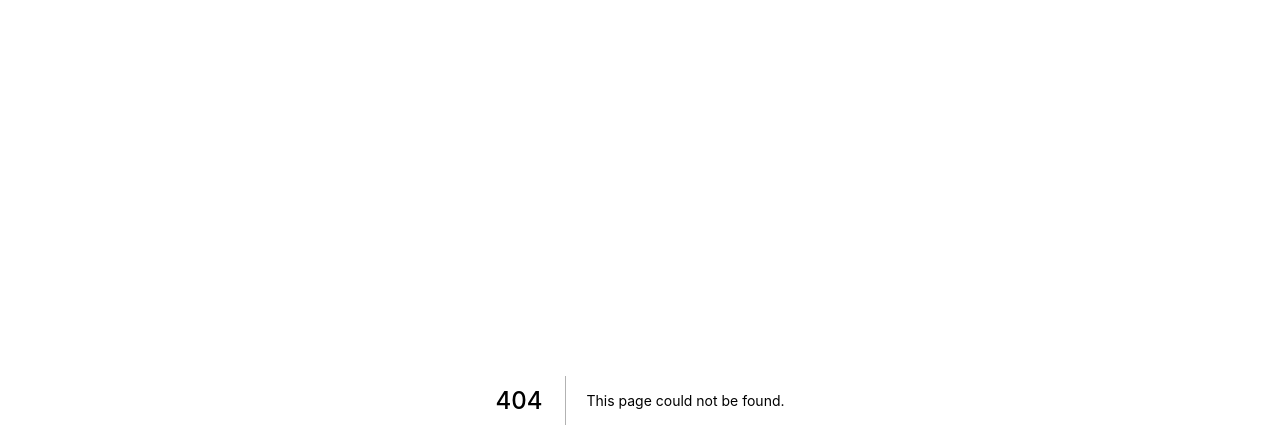
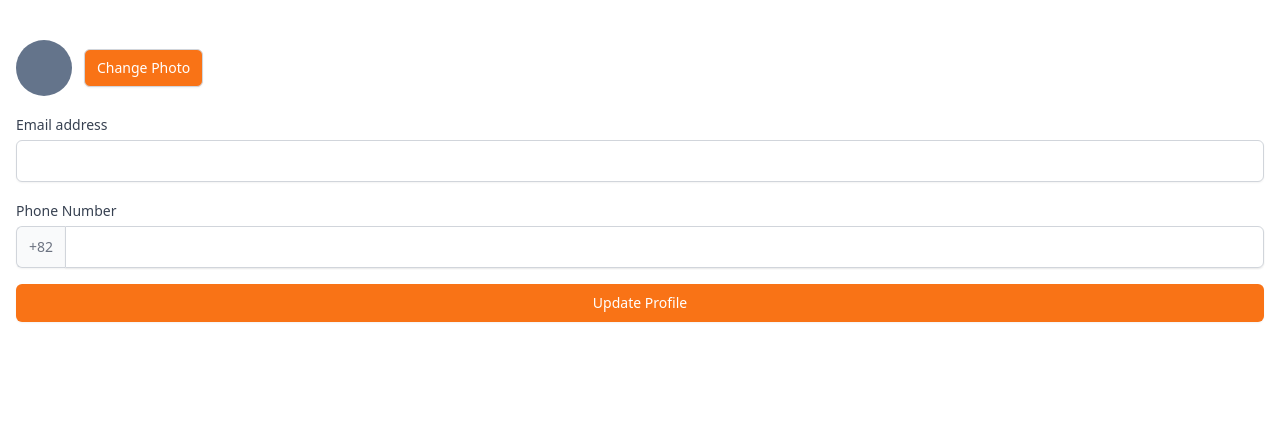
Before and after one commit to yeongminChae/NextJs-Deep-Studying, a Next.js app in the folder carrot-market/: page /profile/edit in a window 1280 px wide. Before the commit this address had no page. Shown: the top 448 px of the page. Built offline with nearby package versions, Linux system fonts and the light colour scheme.

Commit message:
Tailwind Practice : Edit Profile

```diff
--- a/carrot-market/pages/index.tsx
+++ b/carrot-market/pages/index.tsx
@@ -1,4 +1,5 @@
 import type { NextPage } from "next";
+
 const Home: NextPage = () => {
   return (
     <div className="flex flex-col space-y-5 py-10">
--- /dev/null
+++ b/carrot-market/pages/profile/edit.tsx
@@ -0,0 +1,54 @@
+import type { NextPage } from "next";
+
+const EditPriofile: NextPage = () => {
+  return (
+    <div className="py-10 px-4 space-y-4">
+      <div className="flex items-center space-x-3">
+        <div className="w-14 h-14 rounded-full bg-slate-500" />
+        <label
+          className="cursor-pointer py-2 px-3
+            border border-gray-300 rounded-md shadow-sm font-medium
+            focus:ring-2 focus:ring-offset-2 focus:ring-orange-500 focus:outline-none
+            text-white bg-orange-500 hover:bg-orange-600 text-sm
+            "
+        >
+          Change Photo
+          <input id="picture" type="file" className="hidden" accept="image/*" />
+        </label>
+      </div>
+      <div className="space-y-1">
+        <label htmlFor="email" className="text-sm font-medium text-gray-700">
+          Email address
+        </label>
+        <input
+          id="input"
+          type="email"
+          className="appearance-none w-full px-3 py-2 border border-gray-300 rounded-md shadow-sm placeholder-gray-400 focus:outline-none focus:ring-orange-500 focus:border-orange-500  "
+          required
+        />
+      </div>
+      <div className="space-y-1">
+        <label htmlFor="phone" className="text-sm font-medium text-gray-700">
+          Phone Number
+        </label>
+        <div className="flex rounded-md shadow-sm">
+          <span className="flex items-center justify-center px-3 rounded-l-md border border-r-0 border-gray-300 bg-gray-50 text-gray-500 secelt-none text-sm">
+            +82
+          </span>
+          <input
+            id="input"
+            type="number"
+            className="appearance-none w-full px-3 py-2 border border-gray-300 rounded-md rounded-l-none shadow-sm placeholder-gray-400 focus:outline-none focus:ring-orange-500 focus:border-orange-500 "
+            required
+            placeholder=""
+          />
+        </div>
+      </div>
+      <button className="mt-6 bg-orange-500 hover:bg-orange-600 text-white py-2 px-3 border border-transparent rounded-md shadow-sm text-sm font-medium focus:ring-2 focus:ring-offset-2 focus:ring-orange-500 focus:outline-none w-full">
+        Update Profile
+      </button>
+    </div>
+  );
+};
+
+export default EditPriofile;
```
